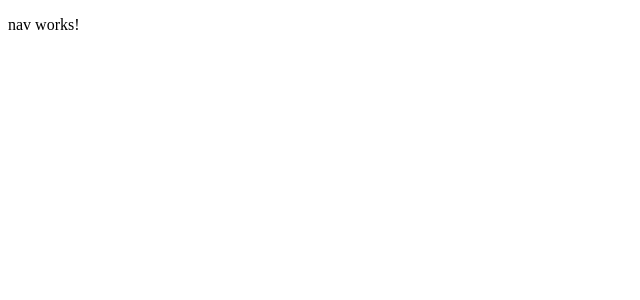
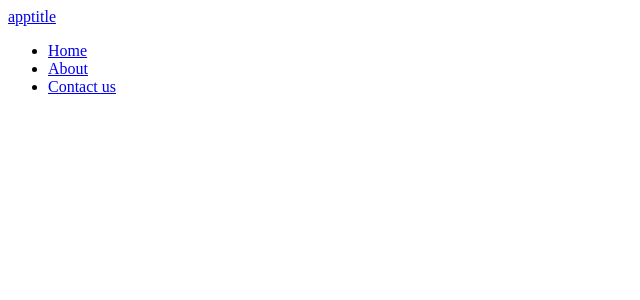
Before and after one commit to marom/SimpleAngular7, an Angular app: page / in a window 1280 px wide. Shown: the top 300 px of the page, without its empty margins (0-640 px from the left). Built offline with nearby package versions, Linux system fonts and the light colour scheme.

Commit message:
create simple version for the navigation page

```diff
--- a/src/app/nav/nav.component.html
+++ b/src/app/nav/nav.component.html
@@ -1,3 +1,13 @@
-<p>
-  nav works!
-</p>
+<header>
+  <div class="container">
+    <a routerLink="/" class="logo">apptitle</a>
+    <nav>
+      <ul>
+        <li><a routerLink="/">Home</a> </li>
+        <li><a routerLink="/about">About</a> </li>
+        <li><a routerLink="/contact">Contact us</a> </li>
+      </ul>
+    </nav>
+  </div>
+
+</header>
```
